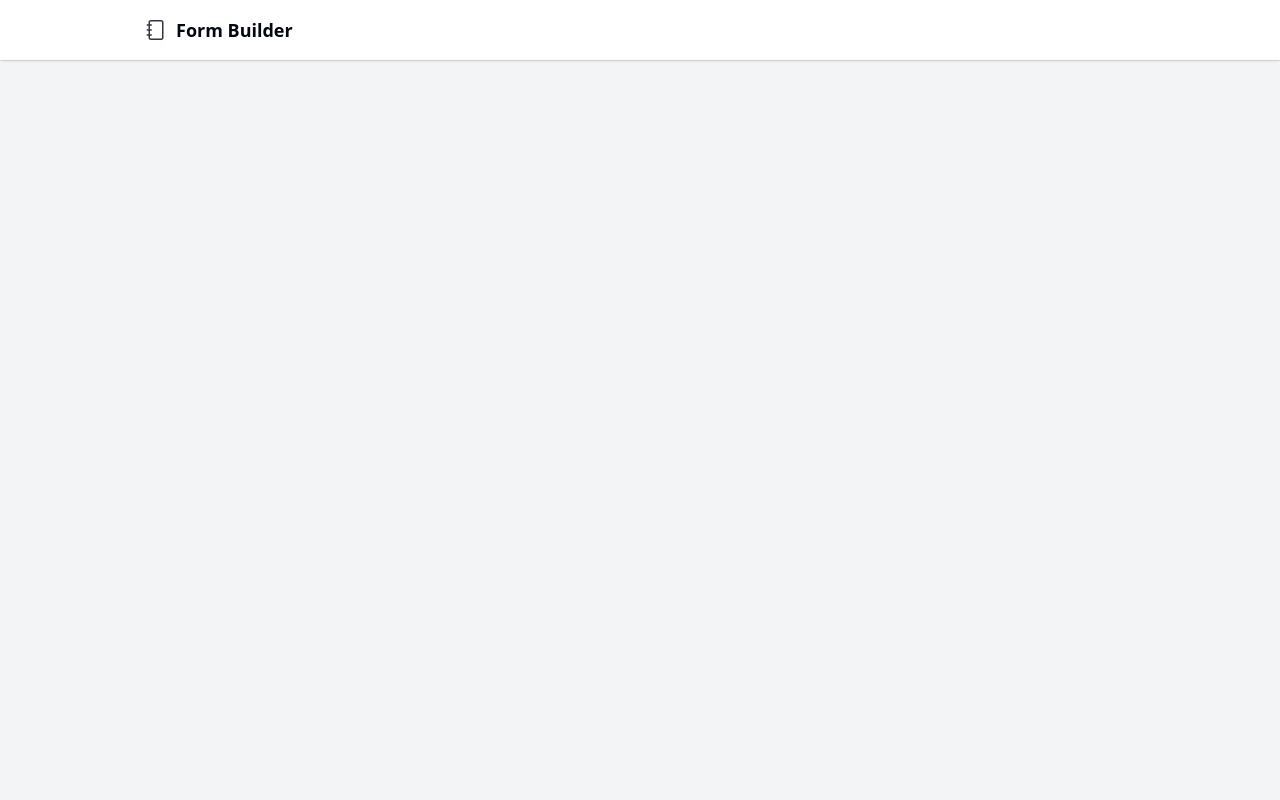
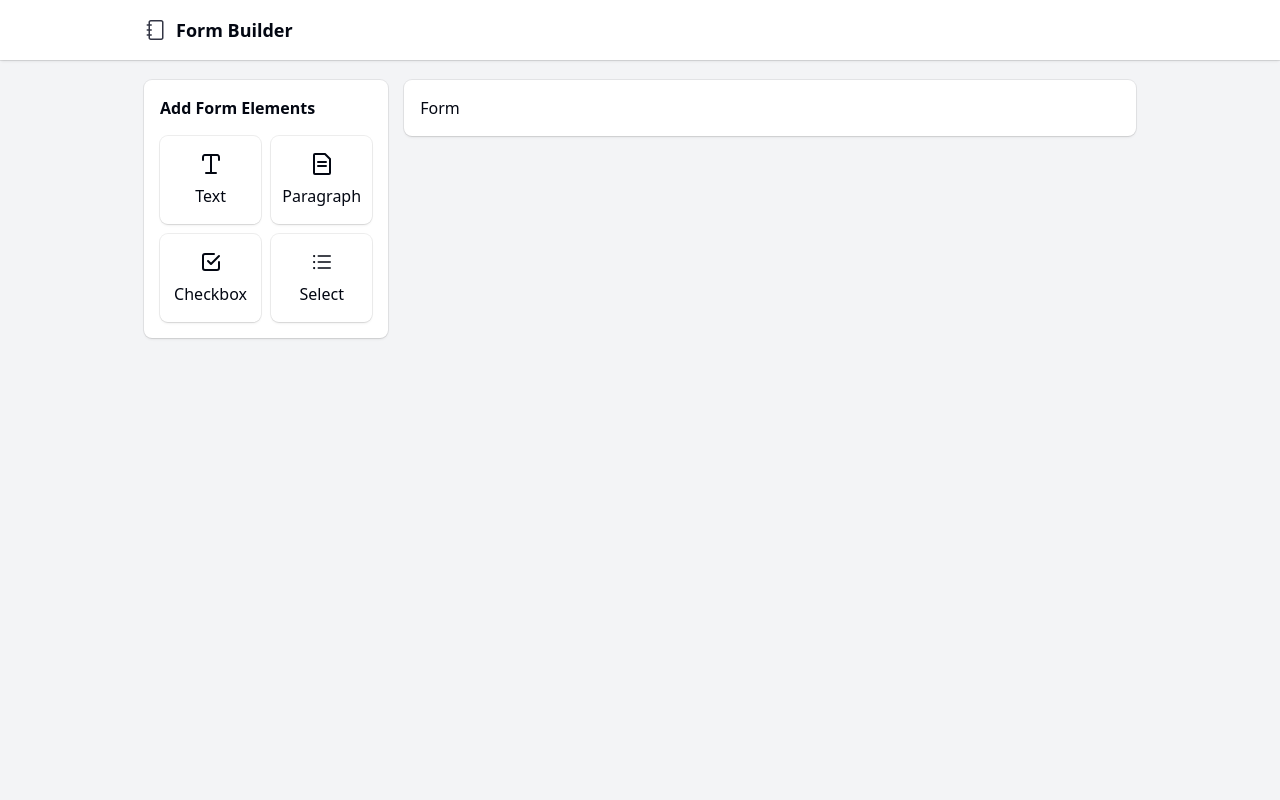
Before and after one commit to Ramish-Amir/form-builder, a Next.js app: page /create in a window 1280 px wide. Shown: the top 800 px of the page. Built offline with nearby package versions, Linux system fonts and the light colour scheme.

Commit message:
Added element adder component

```diff
--- a/src/app/create/page.tsx
+++ b/src/app/create/page.tsx
@@ -1,3 +1,12 @@
+import ElementAdder from "@/components/ElementAdder";
+
 export default function Create() {
-  return <h2>Create Page</h2>;
+  return (
+    <section className="flex justify-between gap-4 py-20 px-36 w-full min-h-screen">
+      <ElementAdder />
+      <div className="bg-white rounded-md p-4 h-max w-3/4 shadow-[0px_2px_3px_-1px_rgba(0,0,0,0.1),0px_1px_0px_0px_rgba(25,28,33,0.02),0px_0px_0px_1px_rgba(25,28,33,0.08)]">
+        <h1>Form</h1>
+      </div>
+    </section>
+  );
 }
--- /dev/null
+++ b/src/components/ElementAdder.tsx
@@ -0,0 +1,111 @@
+export default function ElementAdder() {
+  const controlButtons = [
+    {
+      icon: (
+        <svg
+          xmlns="http://www.w3.org/2000/svg"
+          width="24"
+          height="24"
+          viewBox="0 0 24 24"
+        >
+          <g fill="none">
+            <path
+              fill="currentColor"
+              fillRule="evenodd"
+              d="M7.934 2h8.132c.886 0 1.65 0 2.262.082c.655.088 1.284.287 1.793.797c.51.51.709 1.138.797 1.793C21 5.284 21 6.048 21 6.934V7.95a1 1 0 1 1-2 0V7c0-.971-.002-1.599-.064-2.061c-.059-.434-.153-.57-.229-.646s-.212-.17-.646-.229C17.6 4.002 16.971 4 16 4h-3v17a1 1 0 1 1-2 0V4H8c-.971 0-1.599.002-2.061.064c-.434.059-.57.153-.646.229s-.17.212-.229.646C5.002 5.4 5 6.029 5 7v.95a1 1 0 1 1-2 0V6.934c0-.886 0-1.65.082-2.262c.088-.655.287-1.284.797-1.793c.51-.51 1.138-.709 1.793-.797C6.284 2 7.048 2 7.934 2"
+              clipRule="evenodd"
+            />
+            <path
+              stroke="currentColor"
+              strokeLinecap="round"
+              strokeLinejoin="round"
+              strokeWidth="2"
+              d="M7 21h10"
+            />
+          </g>
+        </svg>
+      ),
+      label: "Text",
+    },
+    {
+      icon: (
+        <svg
+          xmlns="http://www.w3.org/2000/svg"
+          width="24"
+          height="24"
+          viewBox="0 0 48 48"
+        >
+          <g
+            fill="none"
+            stroke="currentColor"
+            strokeLinejoin="round"
+            strokeWidth="4"
+          >
+            <path d="M8 6a2 2 0 0 1 2-2h20l10 10v28a2 2 0 0 1-2 2H10a2 2 0 0 1-2-2z" />
+            <path strokeLinecap="round" d="M16 20h16m-16 8h16" />
+          </g>
+        </svg>
+      ),
+      label: "Paragraph",
+    },
+    {
+      icon: (
+        <svg
+          xmlns="http://www.w3.org/2000/svg"
+          width="24"
+          height="24"
+          viewBox="0 0 24 24"
+        >
+          <g
+            fill="none"
+            stroke="currentColor"
+            strokeLinecap="round"
+            strokeLinejoin="round"
+            strokeWidth="2"
+          >
+            <path d="m9 11l3 3l8-8" />
+            <path d="M20 12v6a2 2 0 0 1-2 2H6a2 2 0 0 1-2-2V6a2 2 0 0 1 2-2h9" />
+          </g>
+        </svg>
+      ),
+      label: "Checkbox",
+    },
+    {
+      icon: (
+        <svg
+          xmlns="http://www.w3.org/2000/svg"
+          width="24"
+          height="24"
+          viewBox="0 0 256 256"
+        >
+          <path
+            fill="currentColor"
+            d="M80 64a8 8 0 0 1 8-8h128a8 8 0 0 1 0 16H88a8 8 0 0 1-8-8m136 56H88a8 8 0 0 0 0 16h128a8 8 0 0 0 0-16m0 64H88a8 8 0 0 0 0 16h128a8 8 0 0 0 0-16M44 52a12 12 0 1 0 12 12a12 12 0 0 0-12-12m0 64a12 12 0 1 0 12 12a12 12 0 0 0-12-12m0 64a12 12 0 1 0 12 12a12 12 0 0 0-12-12"
+          />
+        </svg>
+      ),
+      label: "Select",
+    },
+  ];
+
+  return (
+    <div className="bg-white rounded-md p-4 h-max w-1/4 shadow-[0px_2px_3px_-1px_rgba(0,0,0,0.1),0px_1px_0px_0px_rgba(25,28,33,0.02),0px_0px_0px_1px_rgba(25,28,33,0.08)]">
+      <div>
+        <h2 className="font-semibold">Add Form Elements</h2>
+      </div>
+      <div className="flex flex-wrap gap-2.5 mt-4">
+        {controlButtons?.map((button, index) => {
+          return (
+            <button
+              key={index}
+              className="flex flex-col cursor-pointer transition duration-300 ease-in-out hover:bg-gray-100 w-[calc(50%-5px)] items-center justify-center gap-2 p-4 rounded-md shadow-[0px_2px_3px_-1px_rgba(0,0,0,0.1),0px_1px_0px_0px_rgba(25,28,33,0.02),0px_0px_0px_1px_rgba(25,28,33,0.08)]"
+            >
+              {button.icon}
+              <span>{button.label}</span>
+            </button>
+          );
+        })}
+      </div>
+    </div>
+  );
+}
```
